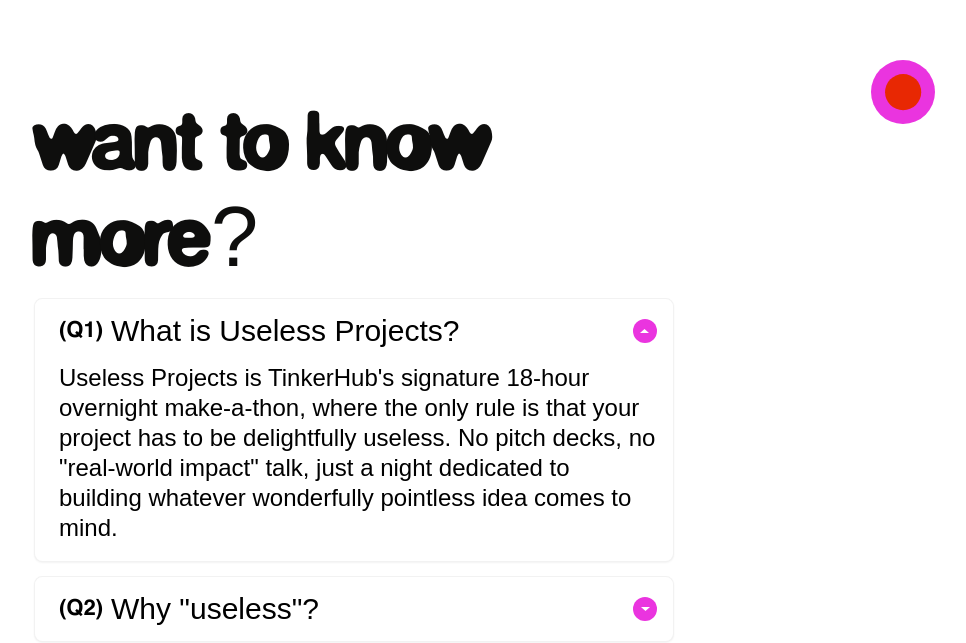
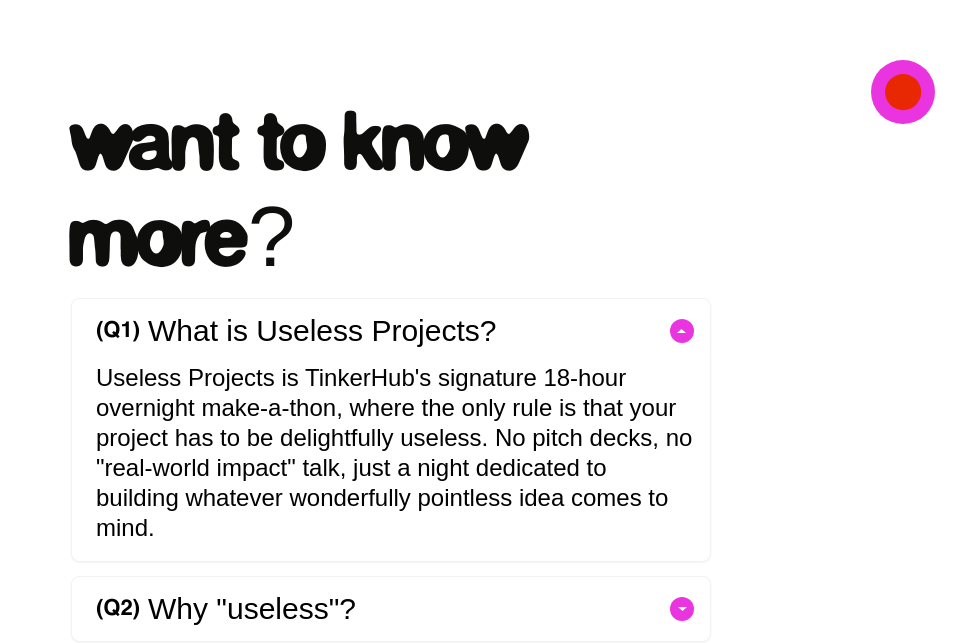
Before and after one commit to achuthspai04/useless-projects, a Next.js app: page / in a window 1280 px wide. Shown: the part 4957-5600 px from the top of the page, without its empty margins (249-1215 px from the left). Built offline with nearby package versions, Linux system fonts and the light colour scheme; a web font is replaced by a local one.

Commit message:
Centre the FAQ block on desktop
It carried the Figma frame's left:283 inside the 1280 canvas, where centred
would be 320 - so the questions sat 37px left of the section's own centre.

Co-Authored-By: Claude Sonnet 5 <noreply@anthropic.com>

```diff
--- a/src/app/faq-section.tsx
+++ b/src/app/faq-section.tsx
@@ -426,9 +426,10 @@ export default function FaqSection() {
         >
           <HoverDot assets={DOT_ASSETS} baseIndex={0} size={63.73} className="absolute" style={{ left: "1120px", top: "89px" }} />
 
-          {/* Padding rather than the frame's absolute offsets, so the block is in flow and its
-              height carries up to the section instead of being pinned inside a fixed 832px box. */}
-          <div style={{ paddingLeft: "283px", paddingTop: "123px", ...DESKTOP_SCALE_STYLE }}>
+          {/* In flow (not the frame's absolute offsets) so the block's height carries up to the
+              section instead of being pinned inside a fixed 832px box, and centred rather than at
+              the frame's left:283 - that sat the block 37px left of the section's own centre. */}
+          <div className="flex justify-center" style={{ paddingTop: "123px", ...DESKTOP_SCALE_STYLE }}>
             <FaqBlock
               openItems={openItems}
               onToggle={toggleItem}
```
